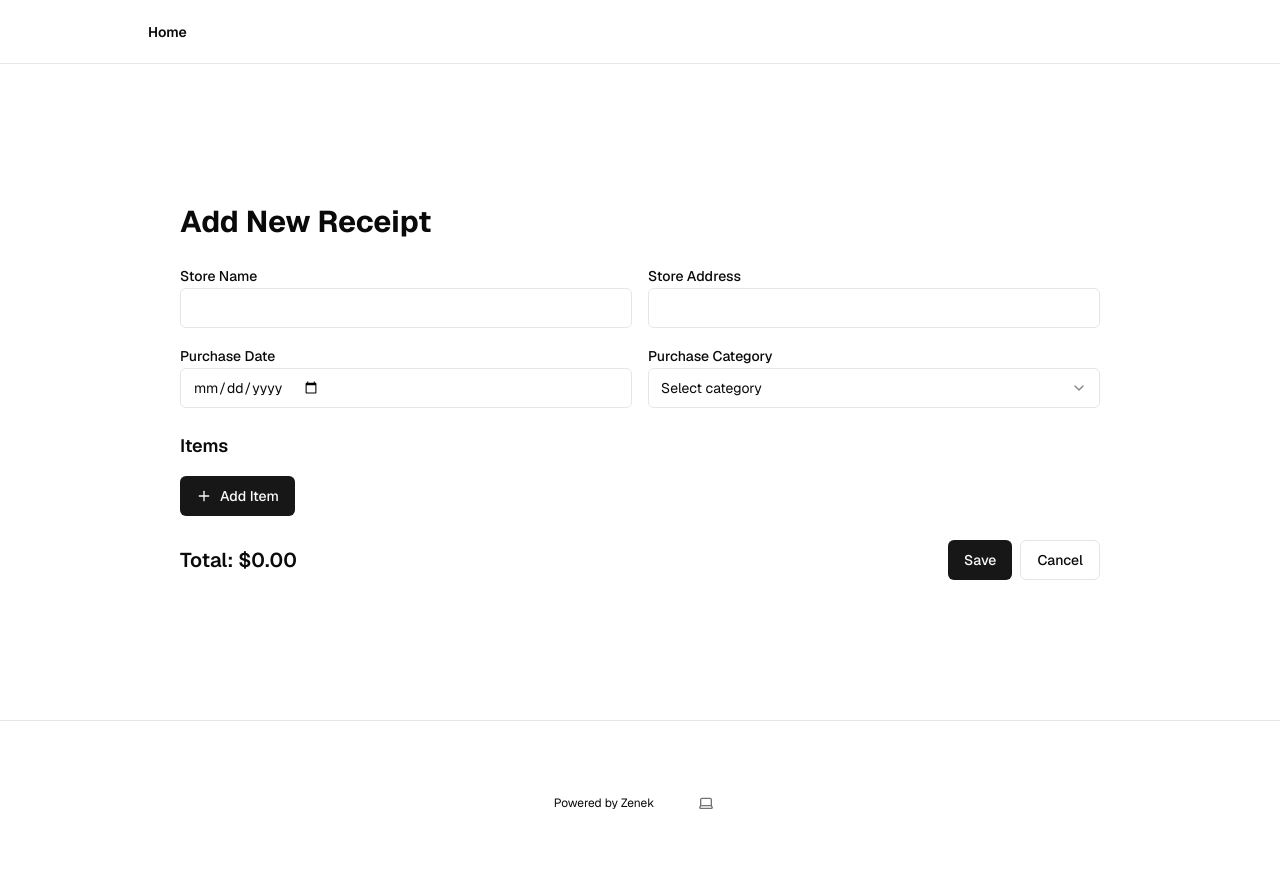
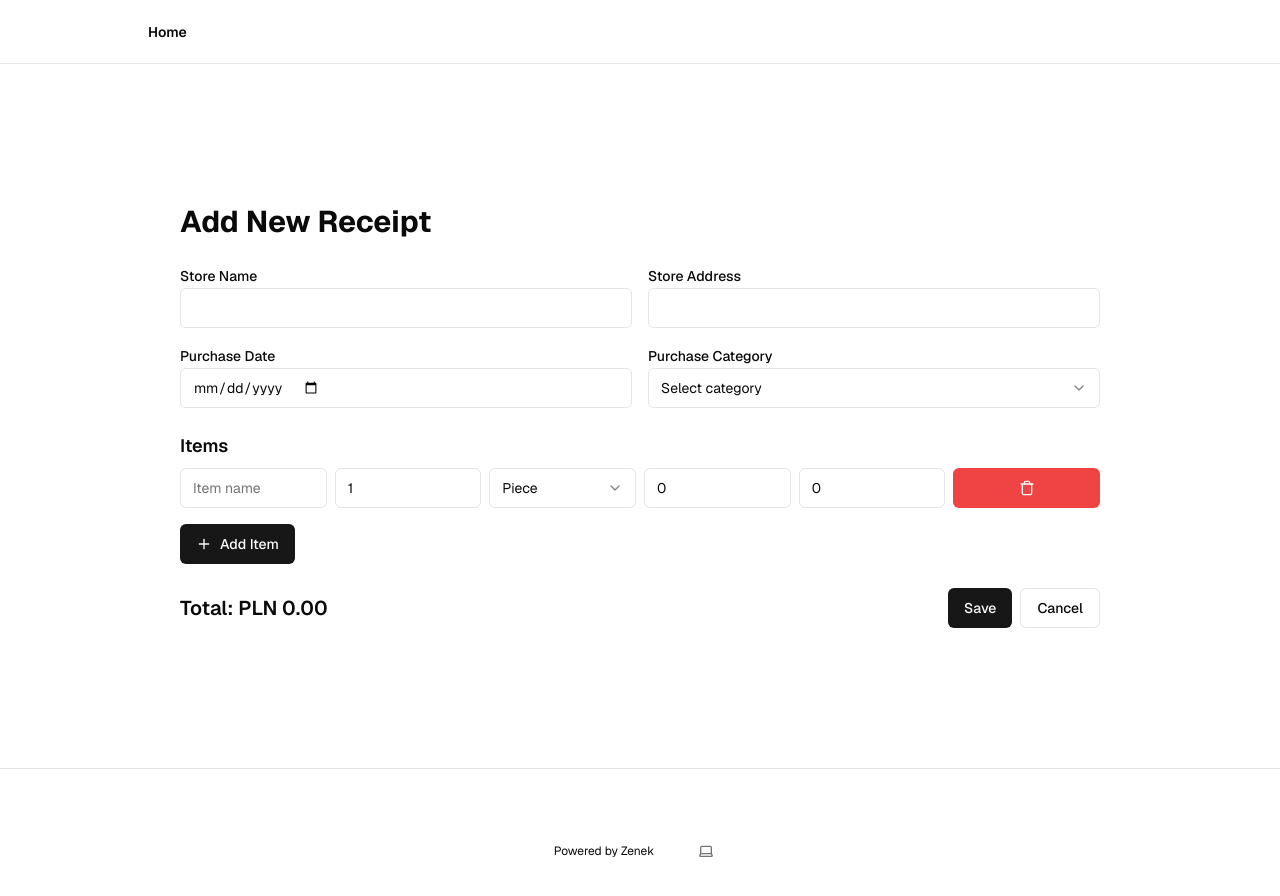
Before and after one commit to imvanzen/recipes-app, a Next.js app: page /receipts/new in a window 1280 px wide. Shown: the top 896 px of the page. Built offline with nearby package versions, Linux system fonts and the light colour scheme.

Commit message:
Refactor receipt calculations and formatting; add utility functions for total and money formatting

```diff
--- a/app/actions.ts
+++ b/app/actions.ts
@@ -2,6 +2,7 @@
 
 import { revalidatePath } from "next/cache";
 import { createClient } from "@/utils/supabase/server";
+import { calculateTotal } from "@/utils/calculate-total";
 
 export type ReceiptItem = {
   id: string;
@@ -89,13 +90,7 @@ export async function createReceipt(formData: FormData) {
     const category = formData.get("category") as string;
     const items = JSON.parse(formData.get("items") as string);
 
-    const totalAmount = items.reduce((total: number, item: any) => {
-      return (
-        total +
-        item.quantity * item.pricePerUnit -
-        item.quantity * item.discount
-      );
-    }, 0);
+    const totalAmount = calculateTotal(items);
 
     const supabase = await createClient();
 
@@ -144,13 +139,7 @@ export async function updateReceipt(formData: FormData) {
     const category = formData.get("category") as string;
     const items = JSON.parse(formData.get("items") as string);
 
-    const totalAmount = items.reduce((total: number, item: any) => {
-      return (
-        total +
-        item.quantity * item.pricePerUnit -
-        item.quantity * item.discount
-      );
-    }, 0);
+    const totalAmount = calculateTotal(items);
 
     const supabase = await createClient();
 
@@ -171,7 +160,7 @@ export async function updateReceipt(formData: FormData) {
 
     // Insert updated items
     for (const item of items) {
-      await supabase.from("items").insert({
+      await supabase.from("receipt_items").insert({
         receipt_id: id,
         name: item.name,
         quantity: item.quantity,
--- a/app/components/receipt-form.tsx
+++ b/app/components/receipt-form.tsx
@@ -35,15 +35,22 @@ type ReceiptFormProps = {
   };
 };
 
+const initItem = {
+  name: "",
+  quantity: 1,
+  unit: "piece",
+  pricePerUnit: 0,
+  discount: 0,
+};
+
 export default function ReceiptForm({ receipt }: ReceiptFormProps) {
-  const [items, setItems] = useState<ReceiptItem[]>(receipt?.items || []);
+  const [items, setItems] = useState<ReceiptItem[]>(
+    receipt?.items || [initItem]
+  );
   const router = useRouter();
 
   const addItem = () => {
-    setItems([
-      ...items,
-      { name: "", quantity: 1, unit: "piece", pricePerUnit: 0, discount: 0 },
-    ]);
+    setItems([...items, initItem]);
   };
 
   const updateItem = (
@@ -62,8 +69,7 @@ export default function ReceiptForm({ receipt }: ReceiptFormProps) {
 
   const calculateTotal = () => {
     return items.reduce((total, item) => {
-      const itemTotal =
-        item.quantity * item.pricePerUnit - item.quantity * item.discount;
+      const itemTotal = item.quantity * item.pricePerUnit - item.discount;
       return total + itemTotal;
     }, 0);
   };
@@ -201,7 +207,11 @@ export default function ReceiptForm({ receipt }: ReceiptFormProps) {
 
       <div className="flex justify-between items-center">
         <div className="text-xl font-semibold">
-          Total: ${calculateTotal().toFixed(2)}
+          Total:{" "}
+          {Intl.NumberFormat("en-US", {
+            style: "currency",
+            currency: "PLN",
+          }).format(calculateTotal())}
         </div>
         <div className="space-x-2">
           <Button type="submit">Save</Button>
--- a/app/page.tsx
+++ b/app/page.tsx
@@ -7,9 +7,10 @@ import {
   TableHeader,
   TableRow,
 } from "@/components/ui/table";
-import { PlusIcon } from "lucide-react";
+import { EyeIcon, Pen, PlusIcon, Trash } from "lucide-react";
 import Link from "next/link";
 import { getReceipts, deleteReceipt } from "./actions";
+import { formatMoney } from "@/utils/format-money";
 
 export const dynamic = "force-dynamic";
 
@@ -39,28 +40,30 @@ export default async function DashboardPage() {
         <TableBody>
           {receipts.map((receipt) => (
             <TableRow key={receipt.id}>
-              <TableCell>{receipt.storeName}</TableCell>
+              <TableCell>
+                <b>{receipt.storeName}</b>
+              </TableCell>
               <TableCell>{receipt.category}</TableCell>
               <TableCell>
                 {new Date(receipt.date).toLocaleDateString()}
               </TableCell>
-              <TableCell>${receipt.totalAmount?.toFixed(2)}</TableCell>
+              <TableCell>{formatMoney(receipt.totalAmount)}</TableCell>
               <TableCell>
                 <div className="flex space-x-2">
                   <Link href={`/receipts/${receipt.id}`}>
                     <Button variant="outline" size="sm">
-                      View
+                      <EyeIcon className="h-4 w-4" />
                     </Button>
                   </Link>
                   <Link href={`/receipts/${receipt.id}/edit`}>
                     <Button variant="outline" size="sm">
-                      Edit
+                      <Pen className="h-4 w-4" />
                     </Button>
                   </Link>
                   <form action={deleteReceipt}>
                     <input type="hidden" name="id" value={receipt.id} />
                     <Button variant="destructive" size="sm" type="submit">
-                      Delete
+                      <Trash className="h-4 w-4" />
                     </Button>
                   </form>
                 </div>
--- a/app/receipts/[id]/page.tsx
+++ b/app/receipts/[id]/page.tsx
@@ -7,8 +7,11 @@ import {
   TableBody,
   TableCell,
   TableHead,
+  TableHeader,
   TableRow,
 } from "@/components/ui/table";
+import { calculateTotal } from "@/utils/calculate-total";
+import { formatMoney } from "@/utils/format-money";
 
 export const dynamic = "force-dynamic";
 
@@ -28,8 +31,6 @@ export default async function ReceiptPage({ params }: PageProps) {
   if (!receipt) {
     notFound();
   }
-
-  console.log(receipt);
 
   return (
     <div className="container mx-auto py-10 w-full">
@@ -56,7 +57,7 @@ export default async function ReceiptPage({ params }: PageProps) {
 
         <h2 className="text-xl font-semibold mb-4">Items</h2>
         <Table>
-          <TableHead>
+          <TableHeader>
             <TableRow>
               <TableHead>Name</TableHead>
               <TableHead>Quantity</TableHead>
@@ -65,22 +66,16 @@ export default async function ReceiptPage({ params }: PageProps) {
               <TableHead>Discount</TableHead>
               <TableHead>Total</TableHead>
             </TableRow>
-          </TableHead>
+          </TableHeader>
           <TableBody>
             {receipt.items.map((item: any) => (
               <TableRow key={item.id}>
                 <TableCell>{item.name}</TableCell>
                 <TableCell>{item.quantity}</TableCell>
                 <TableCell>{item.unit}</TableCell>
-                <TableCell>${item.pricePerUnit.toFixed(2)}</TableCell>
-                <TableCell>${item.discount.toFixed(2)}</TableCell>
-                <TableCell>
-                  $
-                  {(
-                    item.quantity * item.pricePerUnit -
-                    item.quantity * item.discount
-                  ).toFixed(2)}
-                </TableCell>
+                <TableCell>{formatMoney(item.pricePerUnit)}</TableCell>
+                <TableCell>{formatMoney(item.discount)}</TableCell>
+                <TableCell>{formatMoney(calculateTotal([item]))}</TableCell>
               </TableRow>
             ))}
           </TableBody>
@@ -88,7 +83,7 @@ export default async function ReceiptPage({ params }: PageProps) {
 
         <div className="flex justify-between items-center space-y-2">
           <div className="text-xl font-semibold">
-            Total: ${receipt.totalAmount.toFixed(2)}
+            Total: {formatMoney(calculateTotal(receipt.items))}
           </div>
           <div className="flex space-x-2">
             <Link href={`/receipts/${receipt.id}/edit`}>
--- /dev/null
+++ b/utils/calculate-total.ts
@@ -0,0 +1,20 @@
+type RecipeItem = {
+  name: string;
+  quantity: number;
+  unit: string;
+  pricePerUnit: number;
+  discount: number;
+};
+
+/**
+ * Calculates the total amount of a list of items.
+ *
+ * @param items RecipeItem[]
+ * @returns number
+ */
+export const calculateTotal = (items: RecipeItem[]) => {
+  return items.reduce((total: number, item: RecipeItem) => {
+    const itemTotal = item.quantity * item.pricePerUnit - item.discount;
+    return total + itemTotal;
+  }, 0);
+};
--- /dev/null
+++ b/utils/format-money.ts
@@ -0,0 +1,6 @@
+export const formatMoney = (amount: number) => {
+  return amount.toLocaleString("en-US", {
+    style: "currency",
+    currency: "PLN",
+  });
+};
```
